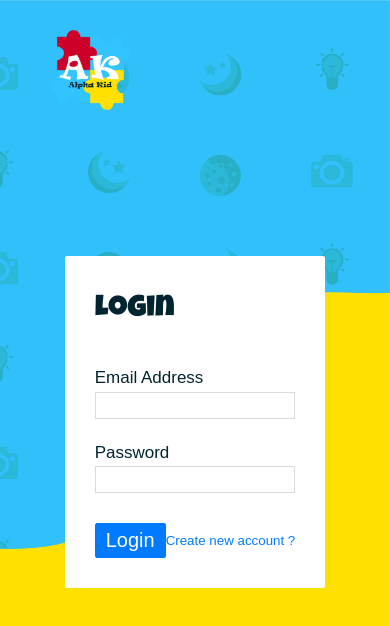
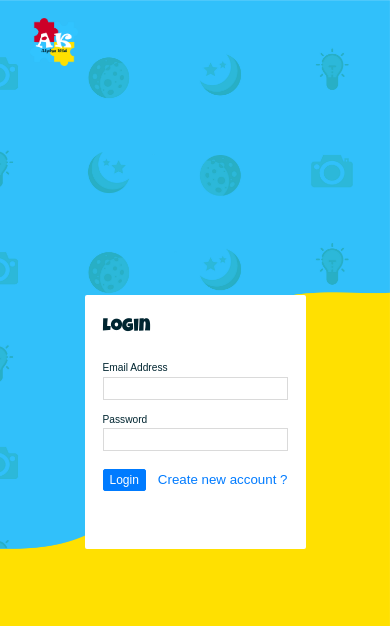
Before and after one commit to Lodennn/Alpha-Kid-React-App, a React (Create React App) app: page /login in a window 390 px wide. Shown: the top 626 px of the page. Built offline with nearby package versions, Linux system fonts and the light colour scheme; no server answers; the database is empty; a web font is replaced by a local one.

Commit message:
fix navigation and characters components responsive

```diff
--- a/src/components/Layout/CharactersBar/CharactersBar.module.scss
+++ b/src/components/Layout/CharactersBar/CharactersBar.module.scss
@@ -1,11 +1,13 @@
 @import "../../../styles/Variables.scss";
+@import "../../../styles/Mixins.scss";
 
 .characters {
   background-color: $color-primary-light;
   height: 12rem;
+  @include respond(tab-port) {
+    overflow-x: scroll;
+  }
 
-  &__list {
-  }
   &__item {
     width: 9.5rem;
     height: 9.5rem;
--- a/src/components/Layout/MainNavigation/MainNavigation.module.scss
+++ b/src/components/Layout/MainNavigation/MainNavigation.module.scss
@@ -1,4 +1,5 @@
 @import "../../../styles/Variables.scss";
+@import "../../../styles/Mixins.scss";
 
 .nav {
   display: flex;
@@ -6,12 +7,27 @@
   align-items: center;
   background: $color-white;
   height: 10rem;
-
+  @include respond(tab-land) {
+    padding-inline: 5rem;
+  }
+  @include respond(phone) {
+    flex-direction: column;
+    height: auto;
+    padding-block: 5rem;
+  }
   &__list {
-    // flex: 0 0 35%;
+    @include respond(phone) {
+      margin-top: 3rem;
+      flex-direction: column;
+    }
   }
   &__item {
     margin-right: 1.5rem;
+    @include respond(phone) {
+      &:not(:first-of-type) {
+        margin-top: 2rem;
+      }
+    }
   }
   &__link {
     display: grid;
--- a/src/index.scss
+++ b/src/index.scss
@@ -1,4 +1,5 @@
 @import "./styles/Variables";
+@import "./styles/Mixins";
 
 *,
 *::before,
@@ -10,6 +11,18 @@
 
 html {
   font-size: 62.5%;
+  @include respond(tab-land) {
+    font-size: 56.25%; // 1rem = 9px : 0.5625*100 = 56.25%
+  }
+  @include respond(tab-port) {
+    font-size: 50%; // 1rem = 8px : 0.5*100 = 50%
+  }
+  @include respond(phone) {
+    font-size: 37.5%; // 1rem = 6px : 6 / 16 = (0.375) * 100 = 37.5%
+  }
+  @include respond(big-desktop) {
+    font-size: 75%; // 1rem = 12px : 0.75*100 = 75%
+  }
 }
 
 body {
--- a/src/styles/Mixins.scss
+++ b/src/styles/Mixins.scss
@@ -15,3 +15,47 @@
   }
   min-height: 30vh;
 }
+
+// MEDIA QUERY MANAGER
+/*
+    [0 - 600]       -   Design for phone
+    [600 - 900]     -   Design for tablet portrait
+    [900 - 1200]    -   Design for tablet landspace
+    [1200 - 1800]   -   NORMAL DESIGN APPLIES
+    [1800 - ++]     -   Design for big desktop
+
+    $bg argument choices:
+    - phone
+    - tab-port
+    - tab-land
+    - big-desktop
+
+    ORDER: [Base + Typography > General Layout + Grid > Page Layout > Components]
+*/
+
+@mixin respond($breakpoint) {
+  // 600/16 = 37.5
+  @if $breakpoint == phone {
+    @media screen and (max-width: 37.5em) {
+      @content;
+    }
+  }
+  // 900/16 = 37.5
+  @if $breakpoint == tab-port {
+    @media screen and (max-width: 56.25em) {
+      @content;
+    }
+  }
+  // 1200/16 = 37.5
+  @if $breakpoint == tab-land {
+    @media screen and (max-width: 75em) {
+      @content;
+    }
+  }
+  // 1800/16 = 37.5
+  @if $breakpoint == big-desktop {
+    @media screen and (min-width: 112.5em) {
+      @content;
+    }
+  }
+}
```
